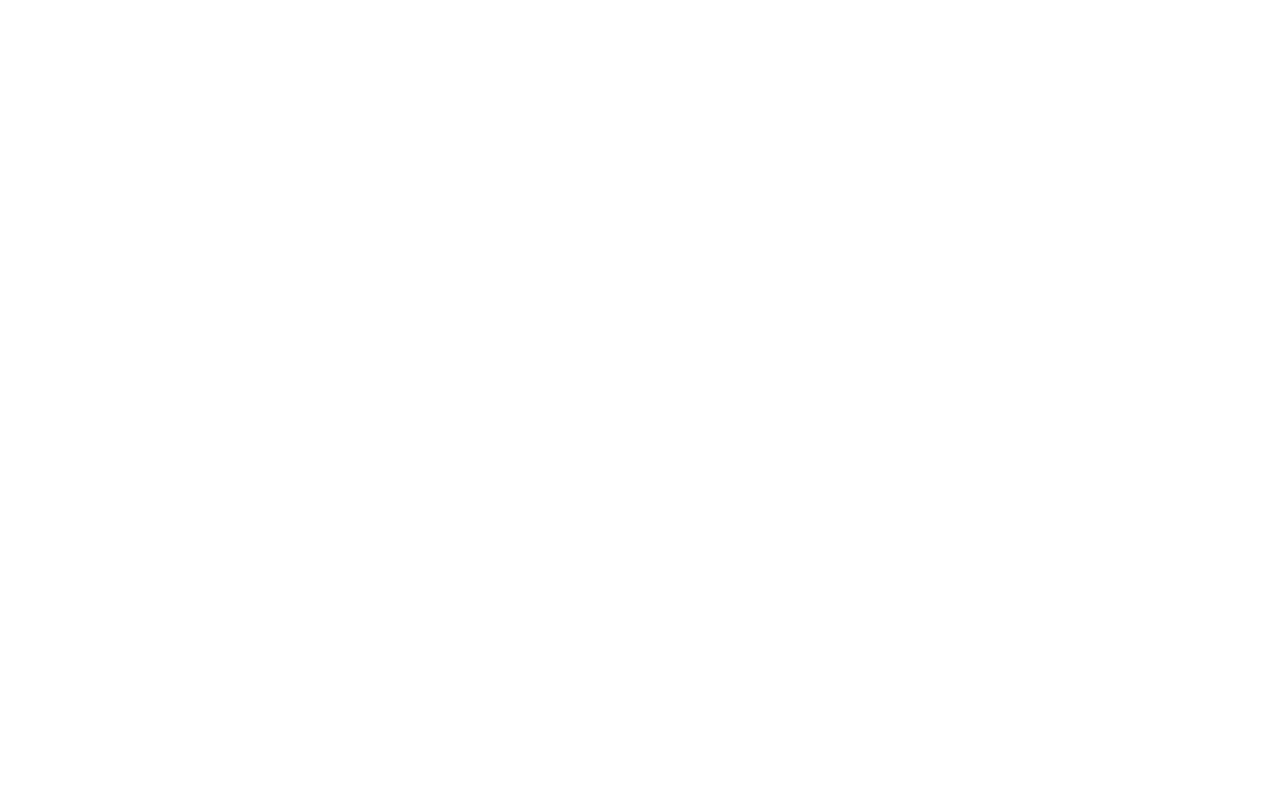
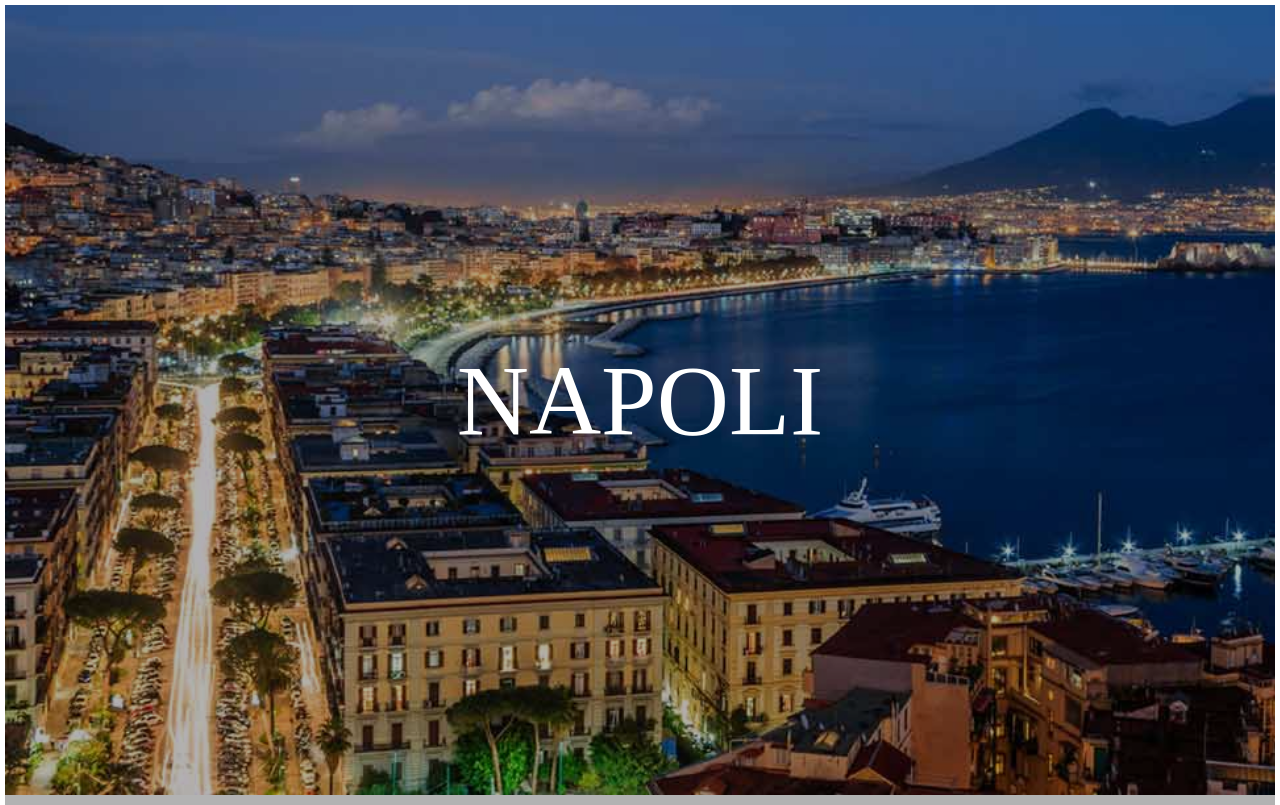
Before and after one commit to Maurospinosi/htmlcss-airbnb, a plain HTML site: page index.html in a window 1280 px wide. Drawn offline with Linux system fonts and the light colour scheme.

Commit message:
Fine del primo blocco

```diff
--- a/css/style.css
+++ b/css/style.css
@@ -0,0 +1,33 @@
+*{
+  margin: 0;
+  box-sizing: border-box;
+  padding: 0;
+}
+.box{
+  height: 100vh;
+  width: 100%;
+  border: solid white 5px;
+  position: relative;
+  background-color: rgba(0, 0, 0, 0.5);
+
+}
+.napoli{
+  background-size: cover;
+  background-image: url(../img/napoli.jpg);
+
+}
+.layover{
+  background-color: rgba(0, 0, 0, 0.3);
+  height: 100vh;
+  width: 100%;
+  font-size: 100px;
+  color: white;
+
+}
+span{
+  position: absolute;
+  left: 50%;
+  top: 50%;
+  transform: translate(-50%, -50%);
+
+}
--- a/index.html
+++ b/index.html
@@ -7,6 +7,12 @@
   </head>
   <body>
 
+    <div class="box napoli">
+      <div class="layover">
+        <span>NAPOLI</span>
+      </div>
+    </div>
+
 
   </body>
 </html>
```
